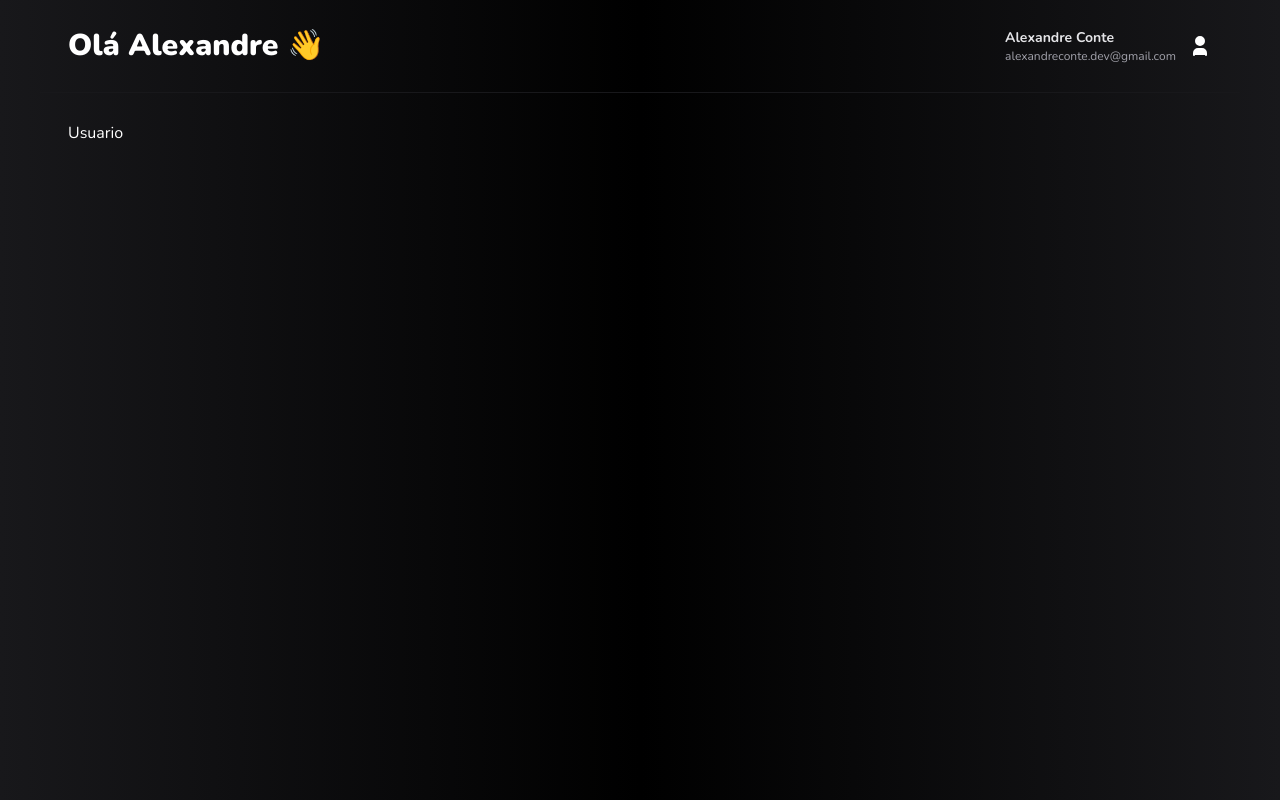
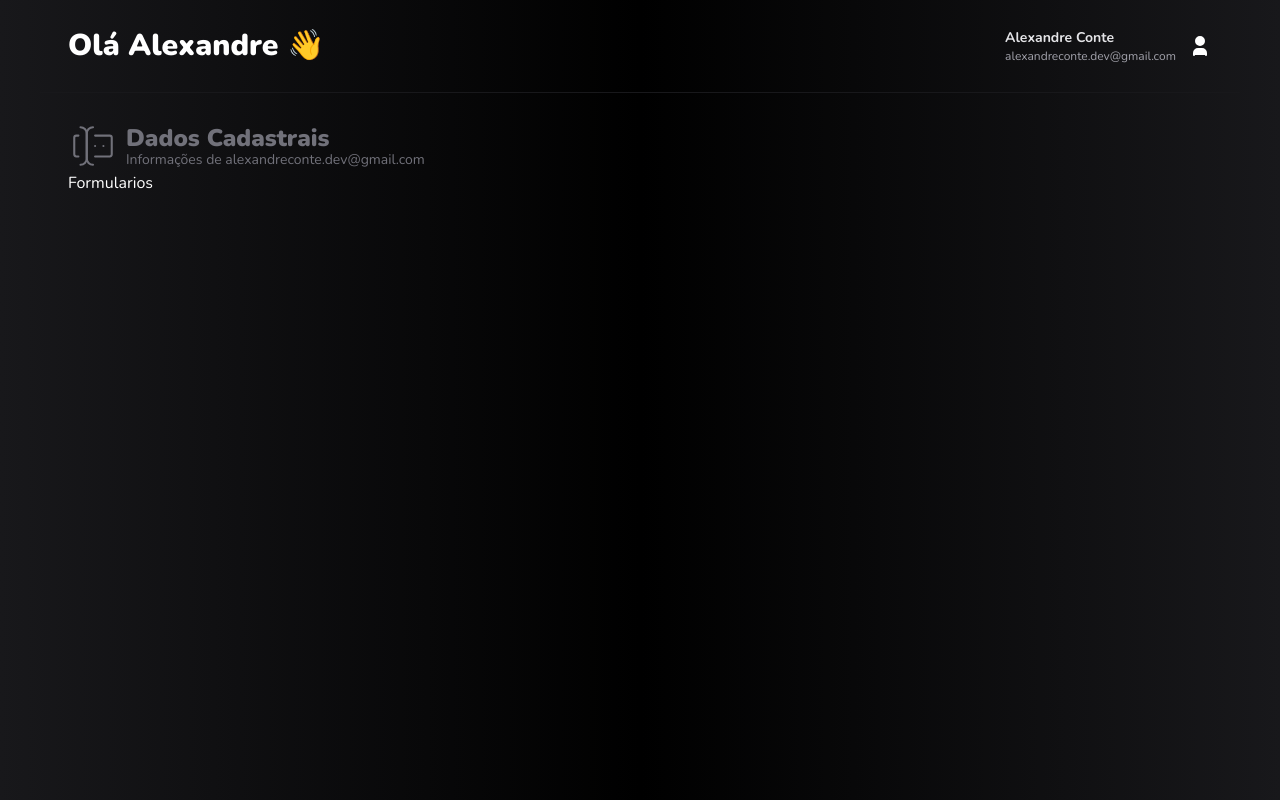
Before and after one commit to AlexandreConte/BitCent, a Next.js app: page /usuario in a window 1280 px wide. Built offline with nearby package versions, Linux system fonts and the light colour scheme.

Commit message:
criando componente titulo pagina

```diff
--- /dev/null
+++ b/src/components/template/TituloPagina.tsx
@@ -0,0 +1,31 @@
+import { cloneElement } from "react"
+
+interface TituloPaginaProps {
+    icone: any
+    principal: string
+    secundario: string
+    className?: string
+}
+
+export default function TituloPagina({ icone, principal, secundario, className }: TituloPaginaProps) {
+    return (
+        <div className={`flex items-center gap-2 ${className ?? ""}`}>
+            {icone && (
+                <div className="text-zinc-500">
+                    {cloneElement(icone, {
+                        stroke: 1,
+                        size: secundario ? 50 : 24
+                    })}
+                </div>
+            )}
+            <div className="flex flex-col text-zinc-500">
+                <h1 className="text-2xl font-black">
+                    {principal}
+                </h1>
+                <h2 className="text-sm font-thin -mt-1">
+                    {secundario}
+                </h2>
+            </div>
+        </div>
+    )
+}
--- /dev/null
+++ b/src/components/usuario/Formularios.tsx
@@ -0,0 +1,5 @@
+export default function Formularios() {
+    return (
+        <div>Formularios</div>
+    )
+}
--- a/src/pages/usuario.tsx
+++ b/src/pages/usuario.tsx
@@ -1,13 +1,22 @@
 import Cabecalho from "@/components/template/Cabecalho";
 import Conteudo from "@/components/template/Conteudo";
 import Pagina from "@/components/template/Pagina";
+import TituloPagina from "@/components/template/TituloPagina";
+import { IconForms } from "@tabler/icons-react";
+import usuario from "@/data/constants/usuarioFalso";
+import Formularios from "@/components/usuario/Formularios";
 
 export default function CadastroUsuario() {
     return (
         <Pagina>
             <Cabecalho />
             <Conteudo>
-                Usuario
+                <TituloPagina
+                    icone={<IconForms />}
+                    principal="Dados Cadastrais"
+                    secundario={`Informações de ${usuario.email}`}
+                />
+                <Formularios />
             </Conteudo>
         </Pagina>
     )
```
